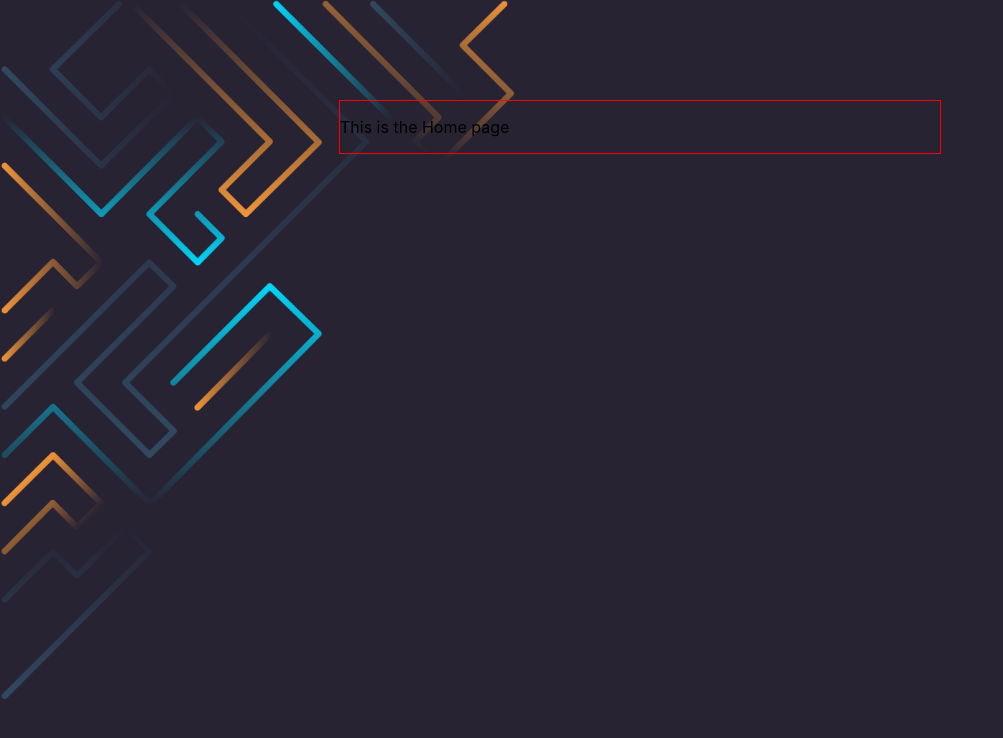
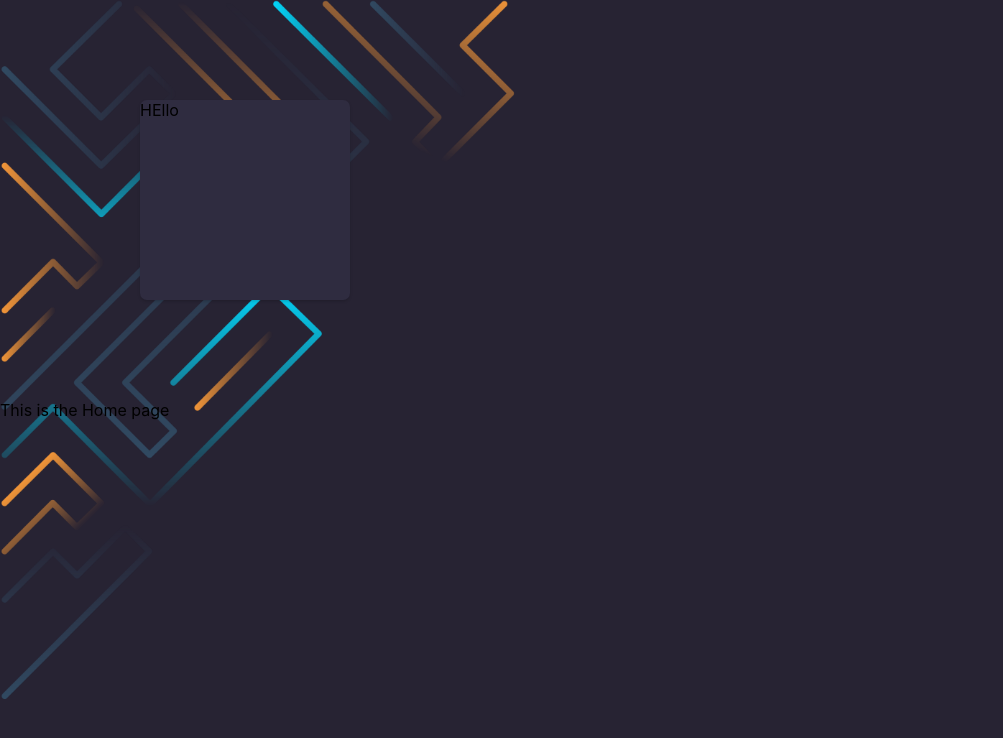
Before and after one commit to ahakem/hakim, a React (Create React App) app: page / in a window 1280 px wide. Shown: the top 738 px of the page, without its empty margins (0-1003 px from the left). Built offline with nearby package versions, Linux system fonts and the light colour scheme.

Commit message:
adding side info

```diff
--- a/src/About.js
+++ b/src/About.js
@@ -1,8 +1,4 @@
 import React from 'react';
-import logo from './logo.svg';
-import './App.css';
-import Layout from './style/Layout';
-
 
 function About() {
   return (
--- a/src/App.js
+++ b/src/App.js
@@ -5,7 +5,8 @@ import { Route} from "react-router-dom";
 // import { createGlobalStyle } from 'styled-components';
 import GlobalStyle from "./style/GlobalStyle"
 
-import Layout from './style/Layout';
+import SiteBody from './style/SiteBody';
+import Aside from './componenets/Aside'
 import About from './About';
 import Home from './Home';
 
@@ -22,12 +23,12 @@ const App = props =>{
   return (
     <>
       <GlobalStyle colors={colors} />
+      <SiteBody>
+       <Aside colors={colors}/>
 
-      <Layout>
-
-        <Route path='/about' exact component={About}/>
-        <Route path='/' exact component={Home}/>
-      </Layout>
+      </SiteBody>
+      <Route path='/about' exact component={About}/>
+      <Route path='/' exact component={Home}/>
     </>
   );
 }
--- a/src/Home.js
+++ b/src/Home.js
@@ -1,7 +1,4 @@
 import React from 'react';
-import logo from './logo.svg';
-import './App.css';
-import Layout from './style/Layout';
 
 
 function Home() {
--- /dev/null
+++ b/src/componenets/Aside.js
@@ -0,0 +1,13 @@
+import React, { Component } from 'react';
+import SideInfo from "../style/SideInfo"
+
+
+const Aside = (props) => (
+  <>
+  <SideInfo colors={props.colors}>
+    HEllo
+  </SideInfo>
+  </>
+);
+
+export default Aside;
--- a/src/style/Layout.js
+++ /dev/null
@@ -1,11 +0,0 @@
-import styled from 'styled-components';
-
-const Layout = styled.div`
-  margin: 100px auto;
-  display: flex;
-  border:1px solid red;
-  width: 600px
-`;
-
-
-export default Layout;
--- /dev/null
+++ b/src/style/SideInfo.js
@@ -0,0 +1,19 @@
+import styled from 'styled-components';
+
+const SideInfo = styled.aside`
+  border-radius: 7px;
+  box-shadow: 0 1.5px 3px 0 rgba(0, 0, 0, 0.16);
+  background-color: ${props => (props.colors.box)};
+  min-height:200px;
+  @media screen and (min-width: 40em) {
+    width: 210px;
+  }
+
+  @media screen and (min-width: 64em) {
+    width: 210px;
+  }
+
+`;
+
+
+export default SideInfo;
--- /dev/null
+++ b/src/style/SiteBody.js
@@ -0,0 +1,12 @@
+import styled from 'styled-components';
+
+const SiteBody = styled.div`
+  margin: 100px auto;
+  display: flex;
+  @media screen and (min-width: 40em) {
+    max-width: 1000px
+  }
+`;
+
+
+export default SiteBody;
```
